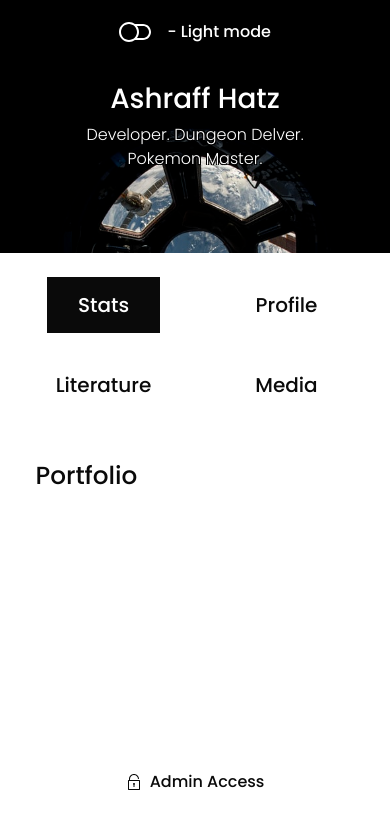
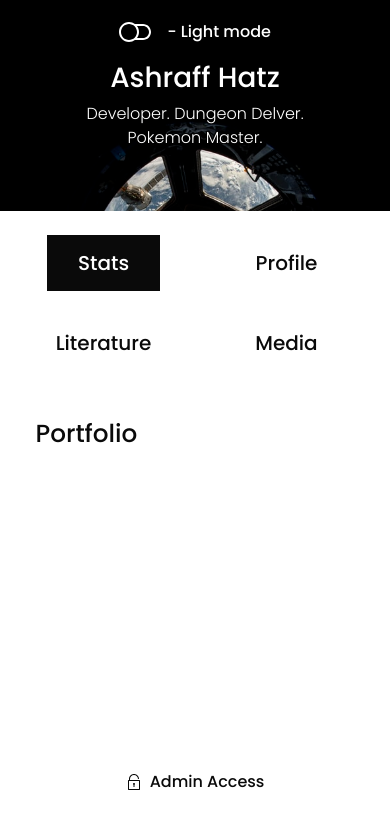
Before and after one commit to First-Derivative/ashhatz, a React (Create React App) app in the folder frontend/: page / in a window 390 px wide. Shown: the top 826 px of the page. Built offline with nearby package versions, Linux system fonts and the light colour scheme.

Commit message:
Add Sidebar mobile support for xs screens

```diff
--- a/frontend/src/components/SideBar.css
+++ b/frontend/src/components/SideBar.css
@@ -24,7 +24,7 @@
     /* background-size: 239.5px 213px ; */
     /* background-position: 50% 350%; */
     background-size: 316.14px 281.16px  ;
-    background-position: 50% -450%;
+    background-position: 50% -170%;
     background-repeat: no-repeat;
   }
 
@@ -33,10 +33,17 @@
   }
 
   #sidebar-container, #sidebar-container > * {
-    max-height: 30vh;
+    max-height: 25vh;
   }
 
   #sidebar-content {
-    min-height: 30vh;
+    min-height: 25vh;
   }
 }
+
+@media (max-width: 375px) {
+
+  #sidebar-content {
+    background-position: 50% -65%;
+  }
+}
```
